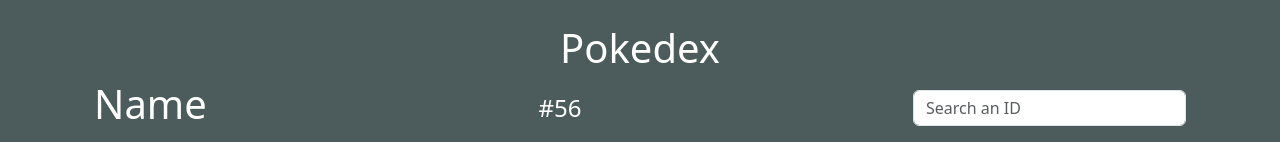
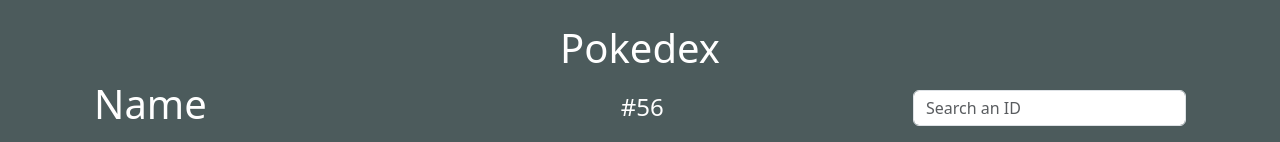
Before and after one commit to tmchuynh/Pokemon-Info, a website: page index.html in a window 1280 px wide. Shown: the top 142 px of the page. Drawn offline with nearby package versions, Linux system fonts and the light colour scheme; no server answers.

Commit message:
positioning of the id number

```diff
--- a/public/scss/main.scss
+++ b/public/scss/main.scss
@@ -20,6 +20,12 @@
 
 .bi {
     color: var(--grey);
+}
+
+#order {
+    position: absolute;
+    top: 5.8rem;
+    left: 48.5%
 }
 
 
```
Also changed, not shown: public/css/main.css.
